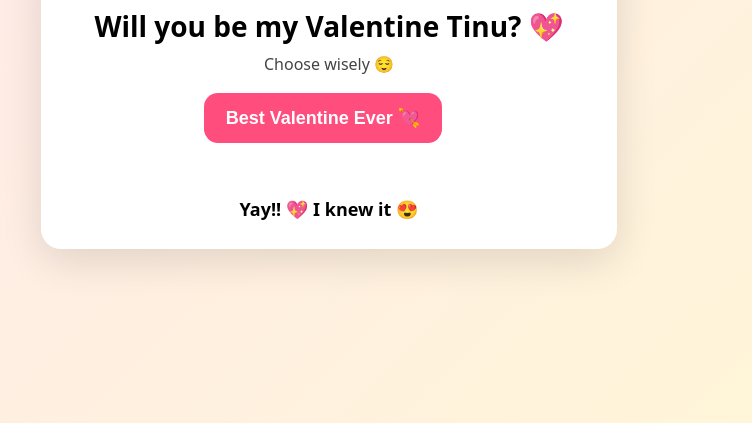
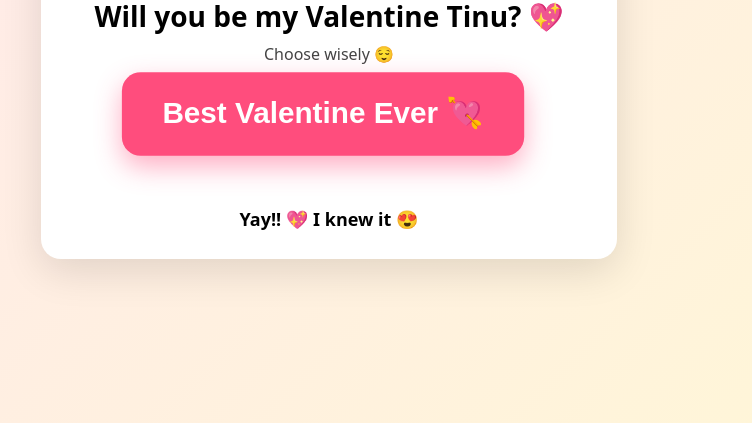
Before and after one commit to Realcot/valentine, a plain HTML site: page index.html in a window 1280 px wide. Both pictures are taken after a click on the button "Yes". Shown: the part 377-800 px from the top of the page, without its empty margins (311-1063 px from the left). Drawn offline with Linux system fonts and the light colour scheme.

Commit message:
index.html

```diff
--- a/index.html
+++ b/index.html
@@ -18,32 +18,45 @@
     }
     h1{ margin:0 0 8px; font-size:28px; }
     p{ margin:0 0 18px; color:#444; }
-    .buttons{ position:relative; height:90px; }
+    .buttons{ position:relative; height:110px; } /* a bit taller for smoother dodging */
     button{
-      border:none; padding:14px 22px; border-radius:14px;
-      font-size:18px; cursor:pointer; font-weight:700;
+      border:none; border-radius:14px;
+      cursor:pointer; font-weight:700;
     }
-    #yes{ background:#ff4d7d; color:white; margin-right:12px; }
+
+    /* BIGGER YES button */
+    #yes{
+      background:#ff4d7d;
+      color:white;
+      margin-right:12px;
+      font-size:22px;
+      padding:18px 30px;
+      transform: scale(1.15);
+      transition: transform 0.2s ease, box-shadow 0.2s ease;
+      box-shadow: 0 8px 20px rgba(255,77,125,0.45);
+    }
+    #yes:hover{ transform: scale(1.25); }
+
+    /* NO button */
     #no{
       background:#f2f2f2; color:#333;
+      padding:14px 22px;
+      font-size:18px;
       position:absolute; left:55%; top:12px;
     }
+
     .result{ margin-top:14px; font-size:18px; font-weight:700; }
+
     .gif{
       width:220px;
       border-radius:16px;
       margin-bottom:12px;
     }
-
   </style>
 </head>
 <body>
   <div class="card">
-    <img
-  src="love.gif"
-  alt="Cute Valentine Gif"
-  class="gif"
->
+    <img src="love.gif" alt="Cute Valentine Gif" class="gif" />
 
     <h1>Will you be my Valentine Tinu? 💖</h1>
     <p>Choose wisely 😌</p>
@@ -69,13 +82,28 @@
       const maxX = arenaRect.width - btnRect.width;
       const maxY = arenaRect.height - btnRect.height;
 
+      noBtn.style.transition = "left 0.08s linear, top 0.08s linear";
       noBtn.style.left = `${Math.random() * maxX}px`;
       noBtn.style.top  = `${Math.random() * maxY}px`;
     }
 
-  noBtn.addEventListener("mouseenter", moveNoButton);
-  noBtn.addEventListener("mouseover", moveNoButton);
-  noBtn.addEventListener("touchstart", (e) => { e.preventDefault(); moveNoButton(); });
+    // Run away BEFORE the cursor reaches it
+    arena.addEventListener("mousemove", (e) => {
+      const r = noBtn.getBoundingClientRect();
+      const cx = r.left + r.width / 2;
+      const cy = r.top + r.height / 2;
+
+      const dist = Math.hypot(e.clientX - cx, e.clientY - cy);
+
+      // bigger number = runs away sooner
+      if (dist < 140) moveNoButton();
+    });
+
+    // Phones/tablets
+    noBtn.addEventListener("touchstart", (e) => {
+      e.preventDefault();
+      moveNoButton();
+    });
 
     let saidYes = false;
 
@@ -87,15 +115,18 @@
         yesBtn.textContent = "Best Valentine Ever 💘";
         noBtn.style.display = "none";
 
+        // Make the YES feel even more "winning"
+        yesBtn.style.transform = "scale(1.35)";
+
+        // Celebration gif
         const gif = document.querySelector(".gif");
         if (gif) {
           gif.src = "https://media.giphy.com/media/l0MYt5jPR6QX5pnqM/giphy.gif";
         }
-
-      return; // stop here on first click
+        return;
       }
 
-    // second click → WhatsApp
+      // Second click → WhatsApp
       window.open(
         "https://wa.me/16132130789?text=I%20said%20YES%20Valentine%20%F0%9F%92%96",
         "_blank"
```
Lines whose indentation alone changed are shown as unchanged.
